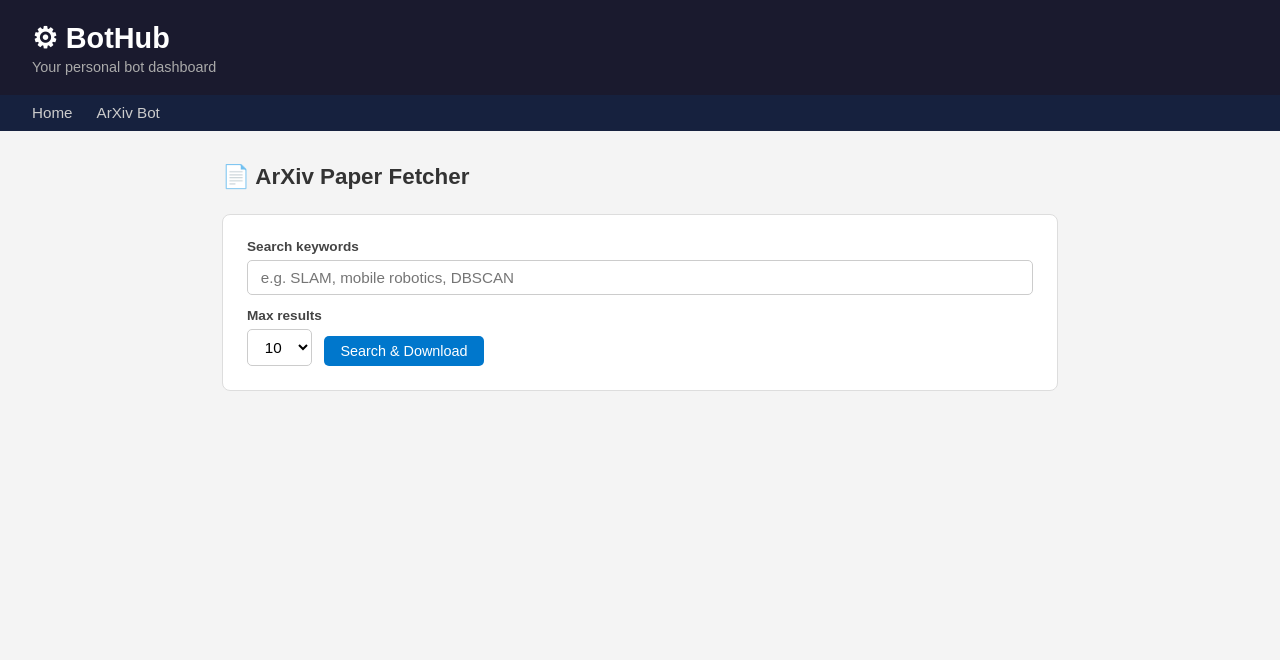
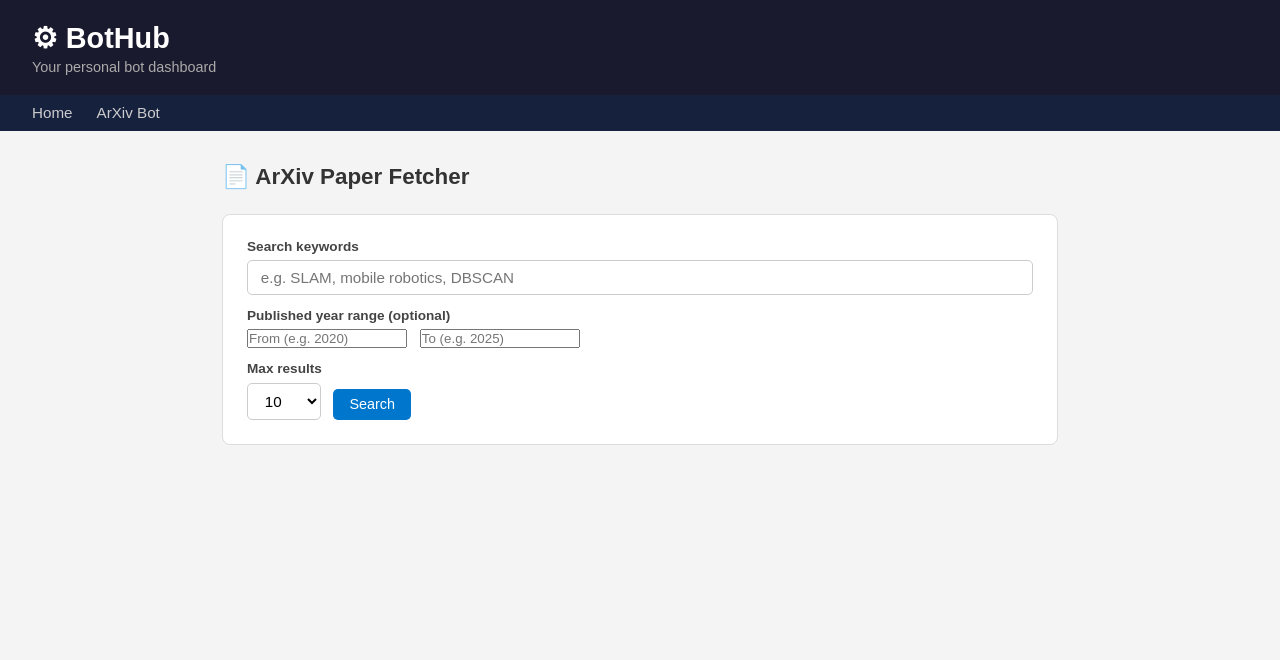
Before and after one commit to UmutAkti888/Bot_Fortress, a Flask app: page /arxiv in a window 1280 px wide. Shown: the top 660 px of the page. Run offline with Flask 3, Linux system fonts and the light colour scheme.

Commit message:
Add date range filter, larger result counts, and fix download keyword bug
- arxiv_bot.py: search() accepts from_year/to_year, builds submittedDate range query
- arxiv.html: added From/To year inputs, expanded max_results dropdown (5/10/25/50/100)
- arxiv.html: download form carries hidden fields (last_query, max_results, years)
- app.py: parses year fields, passes them through search and download routes
- Fixes keyword field reverting to paper title after Download All PDFs

Co-Authored-By: Claude Sonnet 4.6 <noreply@anthropic.com>

```diff
--- a/bothub/app.py
+++ b/bothub/app.py
@@ -22,18 +22,30 @@ def arxiv():
         max_results  = int(request.form.get("max_results", 10))
         keywords     = [kw.strip() for kw in raw_keywords.split(",") if kw.strip()]
 
+        # Year filter — empty string means "no filter", so we convert to int or None
+        from_year = request.form.get("from_year", "").strip()
+        to_year   = request.form.get("to_year",   "").strip()
+        from_year = int(from_year) if from_year.isdigit() else None
+        to_year   = int(to_year)   if to_year.isdigit()   else None
+
         # search() only hits the API — no PDF downloading, so it's fast.
-        papers = search(keywords, max_results=max_results)
+        papers = search(keywords, max_results=max_results, from_year=from_year, to_year=to_year)
 
         return render_template(
             "arxiv.html",
             papers=papers,
             last_query=raw_keywords,
             max_results=max_results,
+            from_year=from_year or "",
+            to_year=to_year or "",
             searched=True,
         )
 
-    return render_template("arxiv.html", papers=[], last_query="", max_results=10, searched=False)
+    return render_template(
+        "arxiv.html",
+        papers=[], last_query="", max_results=10,
+        from_year="", to_year="", searched=False,
+    )
 
 
 @app.route("/arxiv/download", methods=["POST"])
@@ -50,12 +62,19 @@ def arxiv_download():
 
     downloaded = download_pdfs(papers)
 
-    # Reload the last results from file and show the page again with a status message
+    # Read back the hidden fields the form sent us, so the page re-renders correctly
+    last_query  = request.form.get("last_query",  "")
+    max_results = int(request.form.get("max_results", 10))
+    from_year   = request.form.get("from_year", "")
+    to_year     = request.form.get("to_year",   "")
+
     return render_template(
         "arxiv.html",
         papers=papers,
-        last_query=", ".join(p["title"][:20] for p in papers[:1]),  # rough label
-        max_results=10,
+        last_query=last_query,
+        max_results=max_results,
+        from_year=from_year,
+        to_year=to_year,
         searched=True,
         download_status=f"Downloaded {len(downloaded)} PDF(s) to the papers/ folder.",
     )
--- a/bothub/templates/arxiv.html
+++ b/bothub/templates/arxiv.html
@@ -26,14 +26,36 @@
         required
     >
 
+    <!-- Year range filter — both fields are optional.
+         Leave blank to search across all years. -->
+    <label>Published year range (optional)</label>
+    <input
+        type="number"
+        name="from_year"
+        placeholder="From (e.g. 2020)"
+        value="{{ from_year }}"
+        min="1991" max="2099"
+        style="width: 160px;"
+    >
+    <input
+        type="number"
+        name="to_year"
+        placeholder="To (e.g. 2025)"
+        value="{{ to_year }}"
+        min="1991" max="2099"
+        style="width: 160px;"
+    >
+
     <label for="max_results">Max results</label>
     <select name="max_results" id="max_results">
-        <option value="5"  {% if max_results == 5  %}selected{% endif %}>5</option>
-        <option value="10" {% if max_results == 10 %}selected{% endif %}>10</option>
-        <option value="20" {% if max_results == 20 %}selected{% endif %}>20</option>
+        <option value="5"   {% if max_results == 5   %}selected{% endif %}>5</option>
+        <option value="10"  {% if max_results == 10  %}selected{% endif %}>10</option>
+        <option value="25"  {% if max_results == 25  %}selected{% endif %}>25</option>
+        <option value="50"  {% if max_results == 50  %}selected{% endif %}>50</option>
+        <option value="100" {% if max_results == 100 %}selected{% endif %}>100</option>
     </select>
 
-    <button type="submit" class="btn">Search & Download</button>
+    <button type="submit" class="btn">Search</button>
 
 </form>
 
@@ -51,8 +73,13 @@
         <p class="result-count">Found {{ papers|length }} paper(s) for "<strong>{{ last_query }}</strong>"</p>
 
         <!-- Separate form just for the download button.
-             It POSTs to /arxiv/download, which reads results.json and downloads PDFs. -->
+             Hidden fields carry the original search state back to the server,
+             so the page re-renders correctly after the download completes. -->
         <form method="POST" action="/arxiv/download">
+            <input type="hidden" name="last_query"  value="{{ last_query }}">
+            <input type="hidden" name="max_results" value="{{ max_results }}">
+            <input type="hidden" name="from_year"   value="{{ from_year }}">
+            <input type="hidden" name="to_year"     value="{{ to_year }}">
             <button type="submit" class="btn btn-outline">⬇ Download All PDFs</button>
         </form>
     </div>
```
Also changed, not shown: CLAUDE.md (+8 -2 lines), bothub/bots/arxiv_bot.py (+14 -1 lines).
